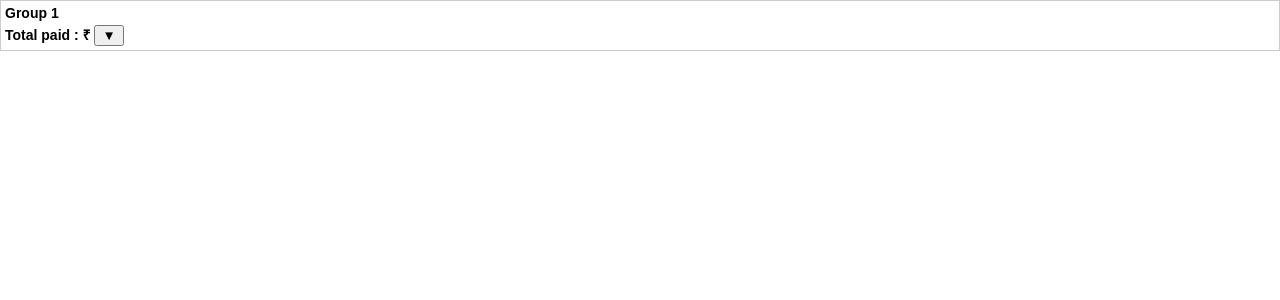
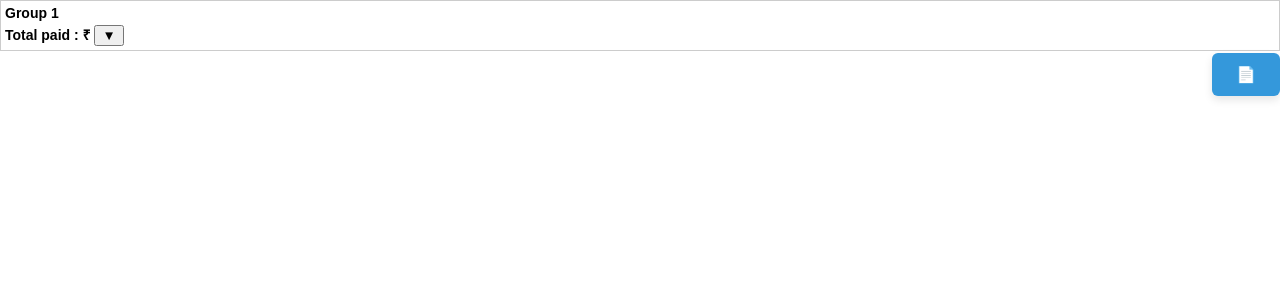
Before and after one commit to shabeebshab/staffgrouping, a Django app: page /groups/?print=1&size=8 in a window 1280 px wide. Shown: the top 300 px of the page. Run offline with Django 5.2, Linux system fonts and the light colour scheme.

Commit message:
Update: made changes to print page layout and styling

```diff
--- a/staffgrouperap/forms.py
+++ b/staffgrouperap/forms.py
@@ -1,4 +1,4 @@
 from django import forms
 
 class RawDataForm(forms.Form):
-    raw_data = forms.CharField(label='', widget=forms.Textarea(attrs={'rows': 10, 'placeholder': 'copying text must start with #id like 1,2,3..'}))
+    raw_data = forms.CharField(label='', widget=forms.Textarea(attrs={'rows': 10, 'placeholder': 'copying text must start with  1,2,3..'}))
--- a/templates/print.html
+++ b/templates/print.html
@@ -70,6 +70,28 @@
     .group-save-status {
       font-size: 12px;
     }
+
+    /* Save as PDF button styling */
+    .save-btn-container {
+      text-align: right;
+      margin: 2px 0;
+    }
+
+    .print-btn {
+      background-color: #3498db;
+      color: white;
+      border: none;
+      padding: 12px 24px;
+      font-size: 16px;
+      font-weight: bold;
+      border-radius: 6px;
+      cursor: pointer;
+      box-shadow: 0 4px 8px rgba(0, 0, 0, 0.1);
+    }
+
+    .print-btn:hover {
+      background-color: #2c80b4;
+    }
   </style>
 </head>
 <body>
@@ -96,7 +118,7 @@
           <div class="group-phone-input" style="display: none;">
             <input type="tel" placeholder="Group phone number" class="group-phone-box">
             <button onclick="saveGroupPhone(this)">Save</button>
-            <span class="group-save-status" style="margin-left: 5px; color: green;"></span>
+            <span class="group-save-status" style="margin-left: 5px;"></span>
           </div>
         </div>
       </div>
@@ -107,23 +129,36 @@
     {% endfor %}
   </div>
 
+  <!-- Save as PDF button at bottom center -->
+  <div class="save-btn-container">
+    <button class="print-btn" onclick="window.print()">📄</button>
+  </div>
+
   <script>
     function toggleGroupPhone(button) {
       const container = button.closest('.group-block');
       const phoneBox = container.querySelector('.group-phone-input');
-      phoneBox.style.display = phoneBox.style.display === 'none' ? 'block' : 'none';
+      const inputBox = phoneBox.querySelector('.group-phone-box');
+      const groupIndex = container.dataset.group;
 
-      const groupIndex = container.dataset.group;
-      const saved = localStorage.getItem(`groupPhone_${groupIndex}`);
-      if (saved) {
-        phoneBox.querySelector('.group-phone-box').value = saved;
+      const isNowVisible = phoneBox.style.display === 'none' || phoneBox.style.display === '';
+      phoneBox.style.display = isNowVisible ? 'block' : 'none';
+
+      if (isNowVisible) {
+        const saved = localStorage.getItem(`groupPhone_${groupIndex}`) || '';
+        const current = inputBox.value.trim();
+
+        if (current !== saved) {
+          inputBox.value = '';
+        } else {
+          inputBox.value = saved;
+        }
       }
     }
 
     function saveGroupPhone(saveBtn) {
       const container = saveBtn.closest('.group-block');
       const groupIndex = container.dataset.group;
-
       const inputBox = container.querySelector('.group-phone-box');
       const statusSpan = container.querySelector('.group-save-status');
       const phone = inputBox.value.trim();
@@ -139,12 +174,32 @@
     }
 
     document.addEventListener('DOMContentLoaded', () => {
-      const leaders = JSON.parse(localStorage.getItem('groupLeaders') || '{}');
-
       document.querySelectorAll('.group-block').forEach(groupBlock => {
         const groupIndex = groupBlock.dataset.group;
+
+        const currentMembers = Array.from(groupBlock.querySelectorAll('.member-line')).map(
+          line => line.dataset.name.trim()
+        );
+
+        const savedMembers = JSON.parse(localStorage.getItem(`groupMembers_${groupIndex}`) || '[]');
+        const savedPhone = localStorage.getItem(`groupPhone_${groupIndex}`);
+        const inputBox = groupBlock.querySelector('.group-phone-box');
+
+        const isSameGroup = JSON.stringify(currentMembers) === JSON.stringify(savedMembers);
+
+        if (savedPhone && inputBox) {
+          if (isSameGroup) {
+            inputBox.value = savedPhone;
+          } else {
+            inputBox.value = '';
+            localStorage.removeItem(`groupPhone_${groupIndex}`);
+          }
+        }
+
+        localStorage.setItem(`groupMembers_${groupIndex}`, JSON.stringify(currentMembers));
+
+        const leaders = JSON.parse(localStorage.getItem('groupLeaders') || '{}');
         const leaderName = leaders[groupIndex];
-
         if (leaderName) {
           groupBlock.querySelectorAll('.member-line').forEach(line => {
             if (line.dataset.name.trim() === leaderName.trim()) {
@@ -158,6 +213,5 @@
       });
     });
   </script>
-
 </body>
 </html>
```
Also changed, not shown: db.sqlite3.
